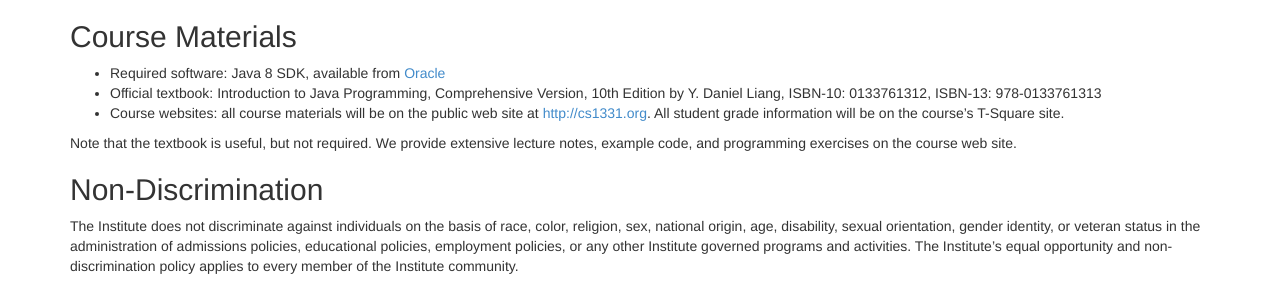
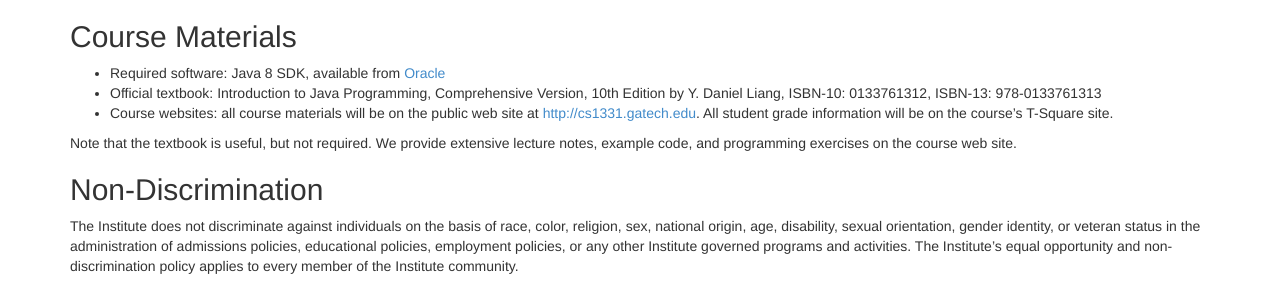
Before and after one commit to cs1331/cs1331.github.io.old, a Jekyll site: the page built from syllabus.html, in a window 1280 px wide and 900 px high, scrolled down 1212 px. Shown: the part 584-872 px from the top of the window. Built offline with Jekyll 4.4.1, drawn with Linux system fonts in a browser that asks for light colours; nearby versions of some CDN libraries; some of the changed lines change nothing that is shown.

Commit message:
cs1331.org -> cs1331.gatech.edu

```diff
--- a/_includes/CS1331.md
+++ b/_includes/CS1331.md
@@ -81,7 +81,7 @@
 
 * Required software: Java 8 SDK, available from [Oracle](http://www.oracle.com/technetwork/java/javase/downloads/index-jsp-138363.html)
 * Official textbook: Introduction to Java Programming, Comprehensive Version, 10th Edition by Y. Daniel Liang, ISBN-10: 0133761312, ISBN-13: 978-0133761313
-* Course websites: all course materials will be on the public web site at [http://cs1331.org](http://cs1331.org). All student grade information will be on the course's T-Square site.
+* Course websites: all course materials will be on the public web site at [http://cs1331.gatech.edu](http://cs1331.gatech.edu). All student grade information will be on the course's T-Square site.
 
 Note that the textbook is useful, but not required. We provide extensive lecture notes, example code, and programming exercises on the course web site.
 
```
